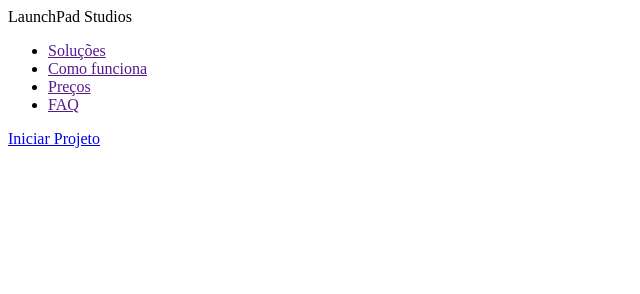
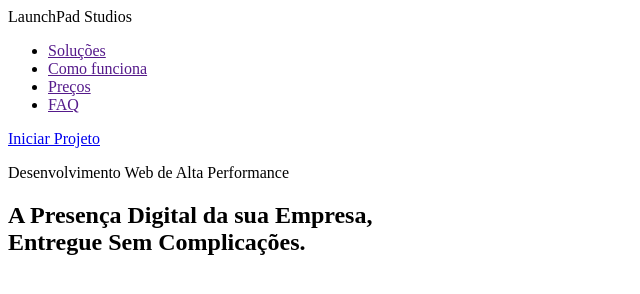
Before and after one commit to andersonnlvm/landing-page, a plain HTML site: page index.html in a window 1280 px wide. Shown: the whole page, without its empty margins (0-640 px from the left). Drawn offline with Linux system fonts and the light colour scheme.

Commit message:
feat: implementa conteúdo inicial da seção hero

```diff
--- a/index.html
+++ b/index.html
@@ -31,7 +31,10 @@
     <main>
        <!-- Seção Hero (Principal) -->
         <section class="hero">
-
+            <div class="container">
+                <p class="pre-titulo">Desenvolvimento Web de Alta Performance</p>
+                <h1>A Presença Digital da sua Empresa,<br>Entregue Sem Complicações.</h1>
+            </div>
         </section>
     </main>
 </body>
```
